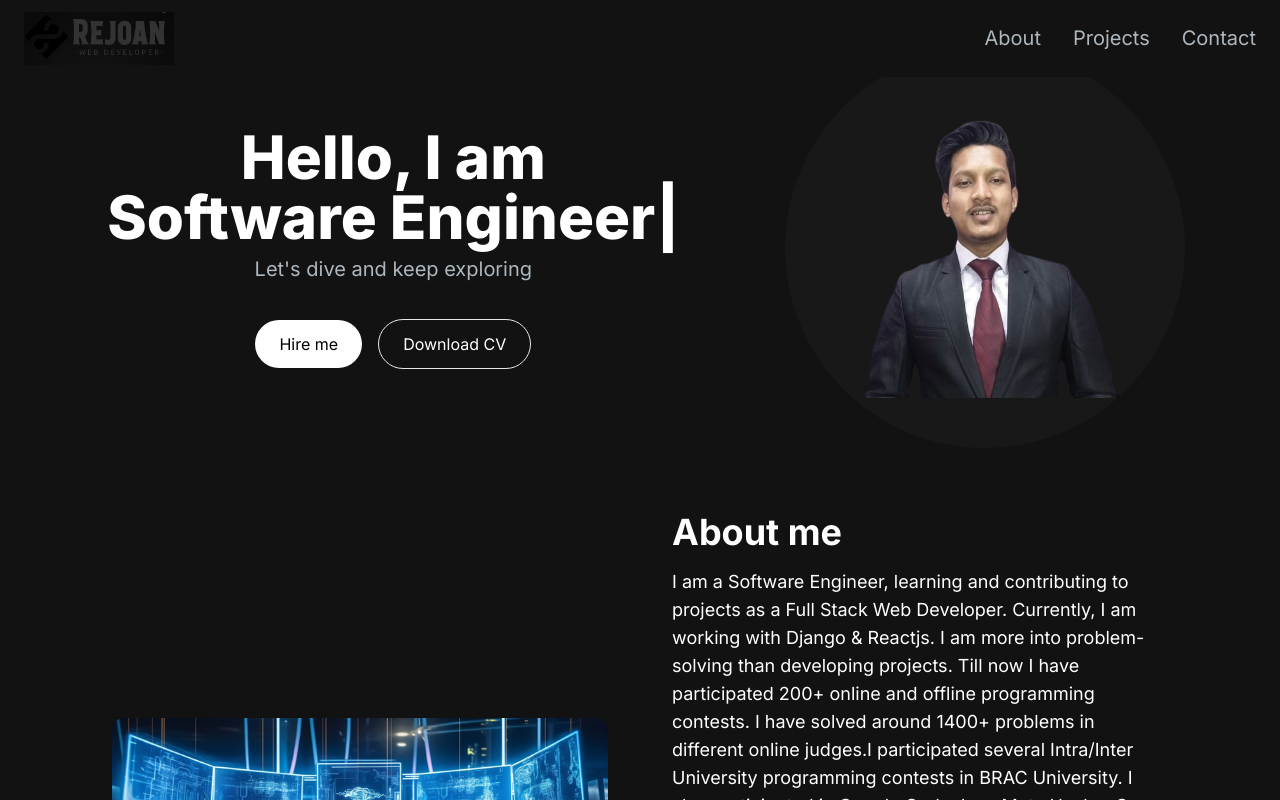
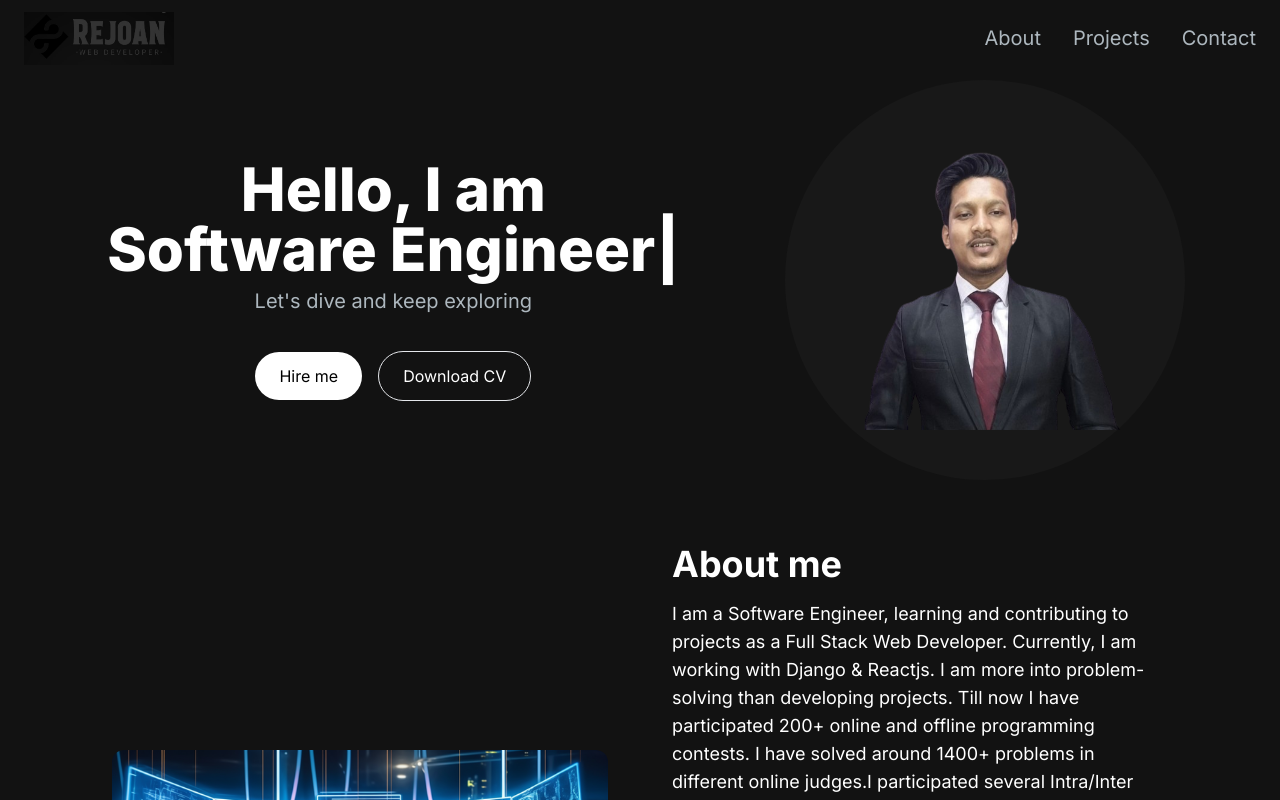
Before and after one commit to Rejoan2020/My-Portfolio, a Next.js app: page / in a window 1280 px wide. Shown: the top 800 px of the page. Built offline with nearby package versions, Linux system fonts and the light colour scheme.

Commit message:
minor fix

```diff
--- a/src/app/components/TopSection.jsx
+++ b/src/app/components/TopSection.jsx
@@ -15,7 +15,7 @@
         ></iframe>
   return (
     <section>
-      <div className="grid grid-cols-1 sm:grid-cols-12 mt-8">
+      <div className="grid grid-cols-1 sm:grid-cols-12 mt-16">
         <div className="col-span-7 place-self-center text-center">
             <span className="text-white mb-4 text-4xl sm:text-5xl lg:text-6xl font-extrabold">
             Hello, I am {" "}
```
